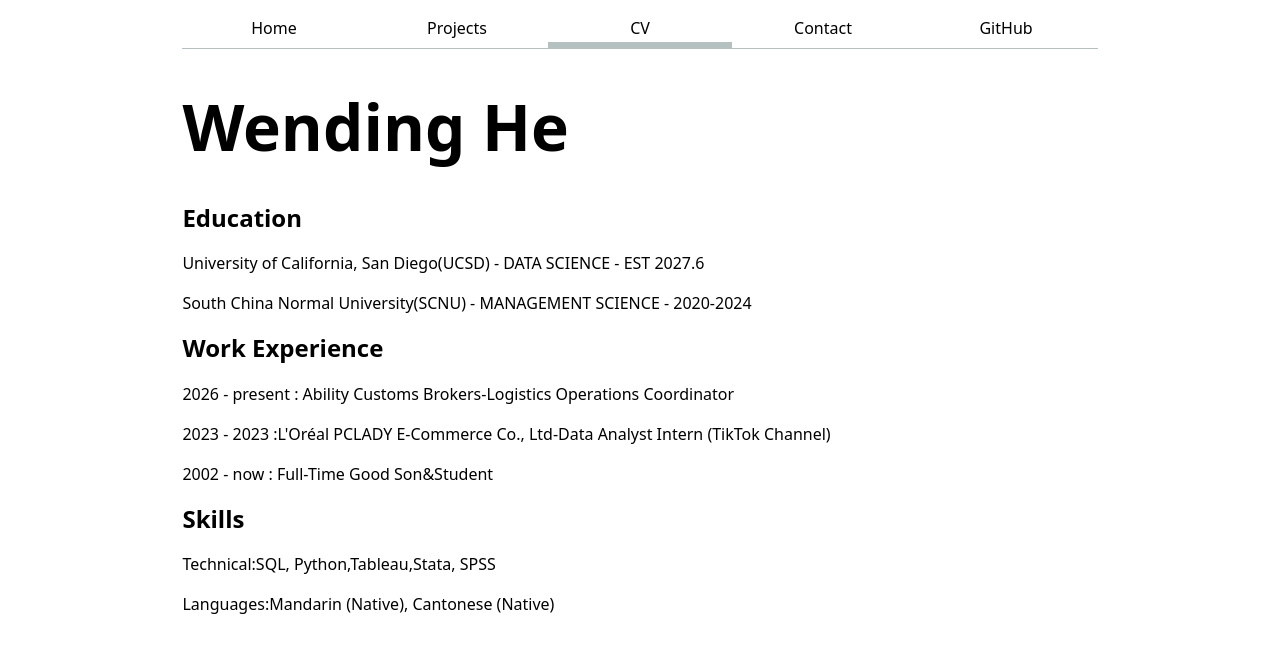
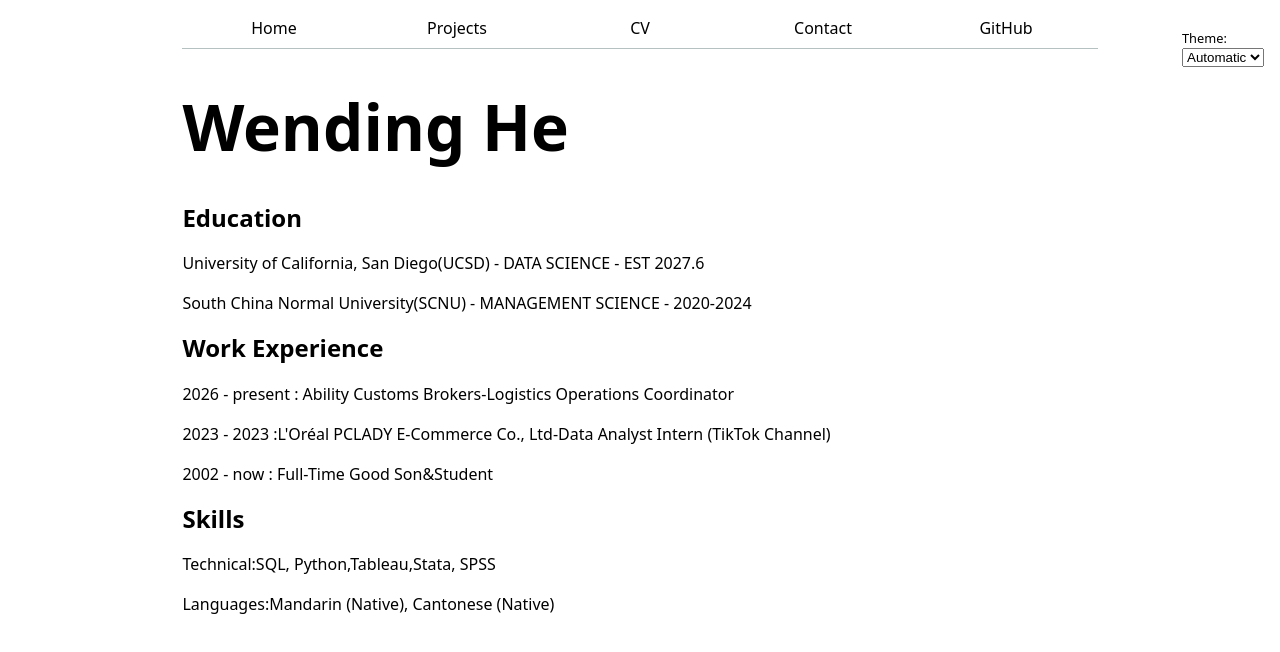
Before and after one commit to WENDINGHE0923/portfolio, a plain HTML site: page CV/index.html in a window 1280 px wide. Drawn offline with Linux system fonts and the light colour scheme.

Commit message:
Introduction to JS

```diff
--- a/CV/index.html
+++ b/CV/index.html
@@ -5,15 +5,10 @@
     <meta name="viewport" content="width=device-width, initial-scale=1.0">
     <title>Wending's CV</title>
     <link rel="stylesheet" href="../style.css">
+    <script type="module" src="../global.js"></script>
+
 </head>
 <body>
-    <nav>
-        <a href="../">Home</a>
-        <a href="../projects/">Projects</a>
-        <a href="../CV/" class="current">CV</a>
-        <a href="../contact/">Contact</a>
-        <a href="https://github.com/WENDINGHE0923" target="_blank">GitHub</a>
-    </nav>
     <h1>Wending He</h1>
 
     <section>
--- /dev/null
+++ b/global.js
@@ -0,0 +1,70 @@
+console.log("IT'S ALIVE!");
+
+function $$(selector, context = document) {
+  return Array.from(context.querySelectorAll(selector));
+}
+
+let pages = [
+  { url: '', title: 'Home' },
+  { url: 'projects/', title: 'Projects' },
+  { url: 'CV/', title: 'CV' },
+  { url: 'contact/', title: 'Contact' },
+  { url: 'https://github.com/WENDINGHE0923', title: 'GitHub' },
+];
+
+let nav = document.createElement('nav');
+document.body.prepend(nav);
+
+const BASE_PATH =
+  location.hostname === 'localhost' || location.hostname === '127.0.0.1'
+    ? '/'
+    : '/website/'; // 改成你的 GitHub repo 名
+
+for (let p of pages) {
+  let url = p.url;
+  let title = p.title;
+  if (!url.startsWith('http')) {
+    url = BASE_PATH + url;
+  }
+  let a = document.createElement('a');
+  a.href = url;
+  a.textContent = title;
+  nav.append(a);
+  if (a.host === location.host && a.pathname === location.pathname) {
+    a.classList.add('current');
+  }
+  if (a.host !== location.host) {
+    a.target = '_blank';
+  }
+}
+
+document.body.insertAdjacentHTML(
+  'afterbegin',
+  `<label class="color-scheme">
+    Theme:
+    <select>
+      <option value="light dark">Automatic</option>
+      <option value="light">Light</option>
+      <option value="dark">Dark</option>
+    </select>
+  </label>`,
+);
+
+
+let select = document.querySelector('.color-scheme select');
+
+function setColorScheme(colorScheme) {
+  document.documentElement.style.setProperty('color-scheme', colorScheme);
+  select.value = colorScheme;
+}
+
+select.addEventListener('input', function (event) {
+  let value = event.target.value;
+  console.log('color scheme changed to', value);
+  localStorage.colorScheme = value;
+  setColorScheme(value);
+});
+
+if ('colorScheme' in localStorage) {
+  setColorScheme(localStorage.colorScheme);
+}
--- a/style.css
+++ b/style.css
@@ -94,3 +94,14 @@ h1, h2, h3, h4, h5, h6 {
   border-radius: 1em;
   margin: 0.25em;
 }
+
+:root {
+  color-scheme: light dark;
+}
+
+.color-scheme {
+  position: absolute;
+  top: 1rem;
+  right: 1rem;
+  font-size: 80%;
+}
```
Also changed, not shown: contact/index.html (+1 -7 lines), index.html (+3 -7 lines), projects/index.html (+3 -7 lines).
